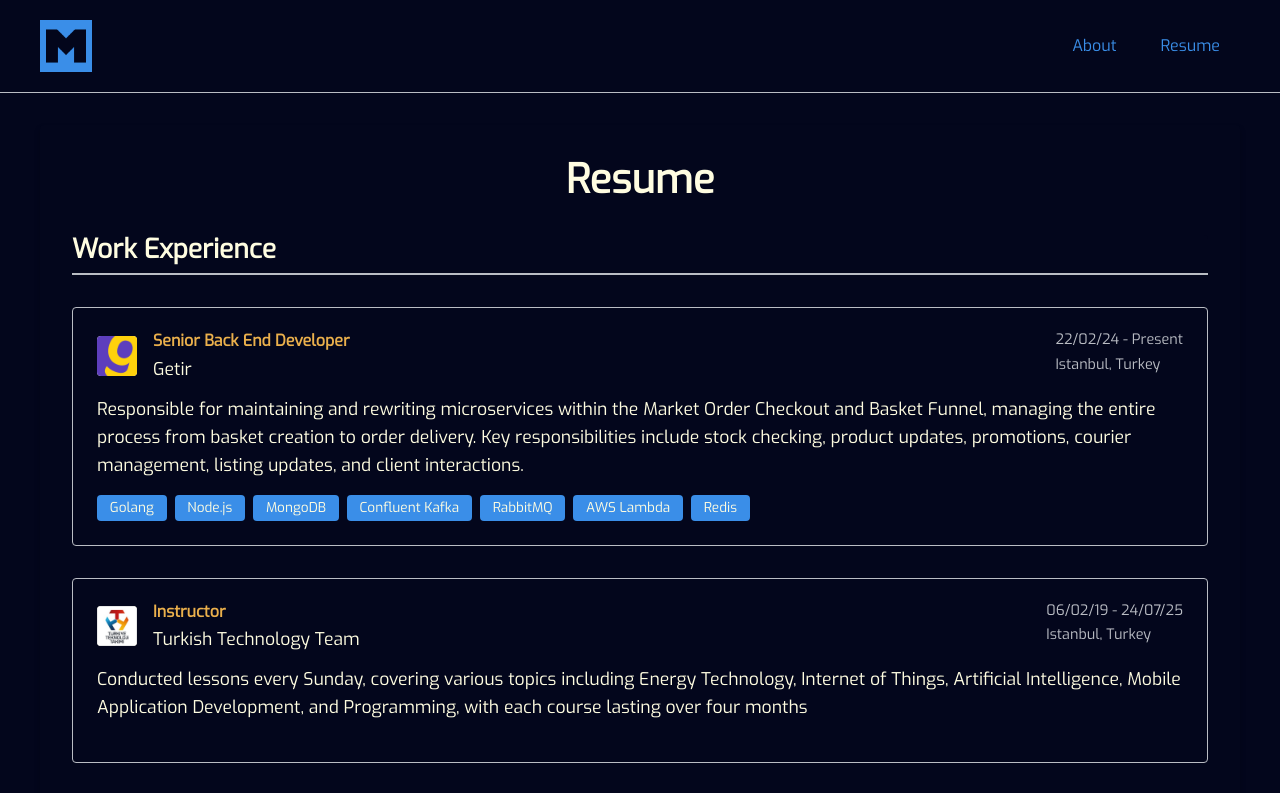
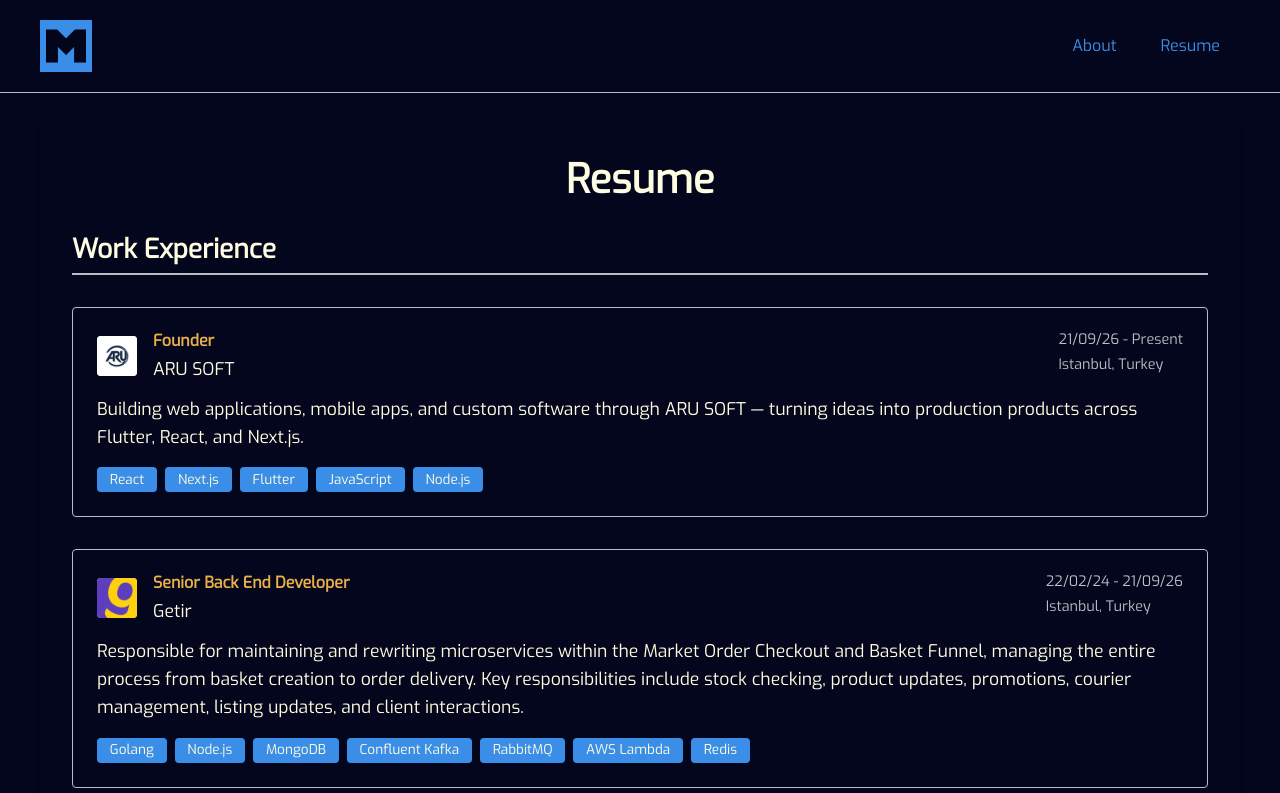
Before and after one commit to mustafaberat/personal-website-1, a Next.js app: page /resume in a window 1280 px wide. Shown: the top 793 px of the page. Built offline with nearby package versions, Linux system fonts and the light colour scheme.

Commit message:
Replace Getir as the current role with ARU SOFT after the 21/09/2026 departure.

```diff
--- a/components/resumeComps/WorkExperience.js
+++ b/components/resumeComps/WorkExperience.js
@@ -4,10 +4,28 @@ import Image from "next/image";
 
 const workExperiences = [
   {
+    title: "Founder",
+    company: "ARU SOFT",
+    companyUrl: "https://arusoft.now.sh/",
+    companyLogo: "/img/arusoft-logo.jpeg",
+    date: "21/09/26 - Present",
+    location: "Istanbul, Turkey",
+    details: [
+      "Building web applications, mobile apps, and custom software through ARU SOFT — turning ideas into production products across Flutter, React, and Next.js.",
+    ],
+    technologies: [
+      "React",
+      "Next.js",
+      "Flutter",
+      "JavaScript",
+      "Node.js",
+    ],
+  },
+  {
     title: "Senior Back End Developer",
     company: "Getir",
     companyLogo: "/img/getir-logo.jpeg",
-    date: "22/02/24 - Present",
+    date: "22/02/24 - 21/09/26",
     location: "Istanbul, Turkey",
     details: [
       "Responsible for maintaining and rewriting microservices within the Market Order Checkout and Basket Funnel, managing the entire process from basket creation to order delivery. Key responsibilities include stock checking, product updates, promotions, courier management, listing updates, and client interactions.",
@@ -144,7 +162,18 @@ const WorkExperience = () => {
                 )}
                 <div>
                   <h3 className={styles.jobTitle}>{experience.title}</h3>
-                  <span className={styles.company}>{experience.company}</span>
+                  {experience.companyUrl ? (
+                    <a
+                      href={experience.companyUrl}
+                      target="_blank"
+                      rel="noopener noreferrer"
+                      className={`${styles.company} ${styles.companyLink}`}
+                    >
+                      {experience.company}
+                    </a>
+                  ) : (
+                    <span className={styles.company}>{experience.company}</span>
+                  )}
                 </div>
               </div>
               <div className={styles.meta}>
--- a/styles/About.module.css
+++ b/styles/About.module.css
@@ -40,6 +40,16 @@
   margin: 0.5rem 0 0 0;
   color: var(--white);
   font-weight: 500;
+}
+
+.companyLink {
+  color: var(--yellow);
+  text-decoration: none;
+}
+
+.companyLink:hover,
+.companyLink:focus-visible {
+  text-decoration: underline;
 }
 
 .aboutText {
--- a/styles/WorkExperience.module.css
+++ b/styles/WorkExperience.module.css
@@ -63,6 +63,16 @@
   font-size: 1.1rem;
   color: var(--white);
   font-weight: 500;
+}
+
+.companyLink {
+  text-decoration: none;
+}
+
+.companyLink:hover,
+.companyLink:focus-visible {
+  color: var(--yellow);
+  text-decoration: underline;
 }
 
 .meta {
--- a/styles/name-and-title.css
+++ b/styles/name-and-title.css
@@ -16,6 +16,12 @@
 
 .my-title-company {
   color: var(--yellow);
+  text-decoration: none;
+}
+
+a.my-title-company:hover,
+a.my-title-company:focus-visible {
+  text-decoration: underline;
 }
 
 .about-my-title {
```
Also changed, not shown: components/AboutMePageSection-history.js (+13 -3 lines), components/HomePageSection-namesurname.js (+8 -1 lines), public/img/arusoft-logo.jpeg (added).
